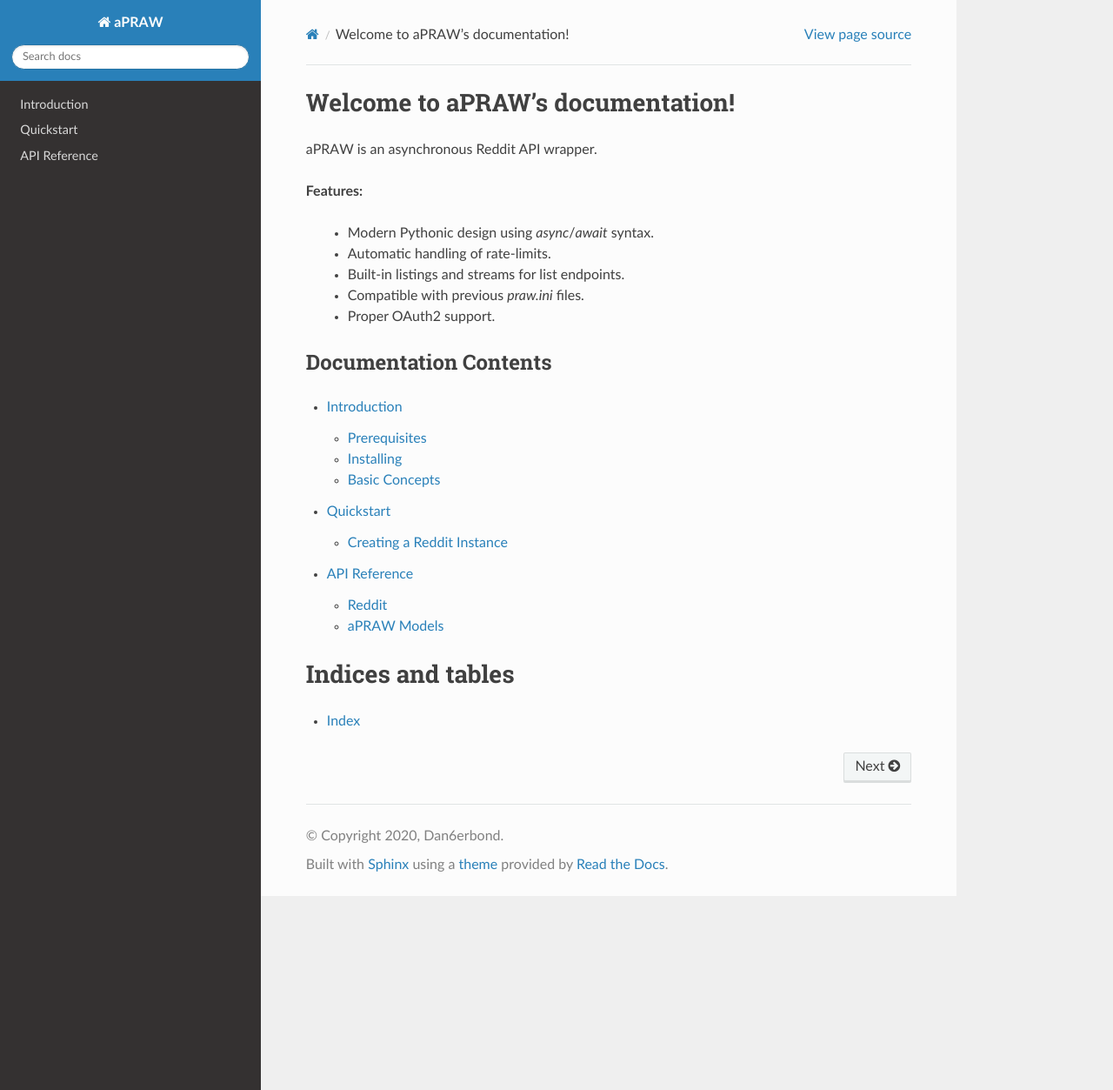
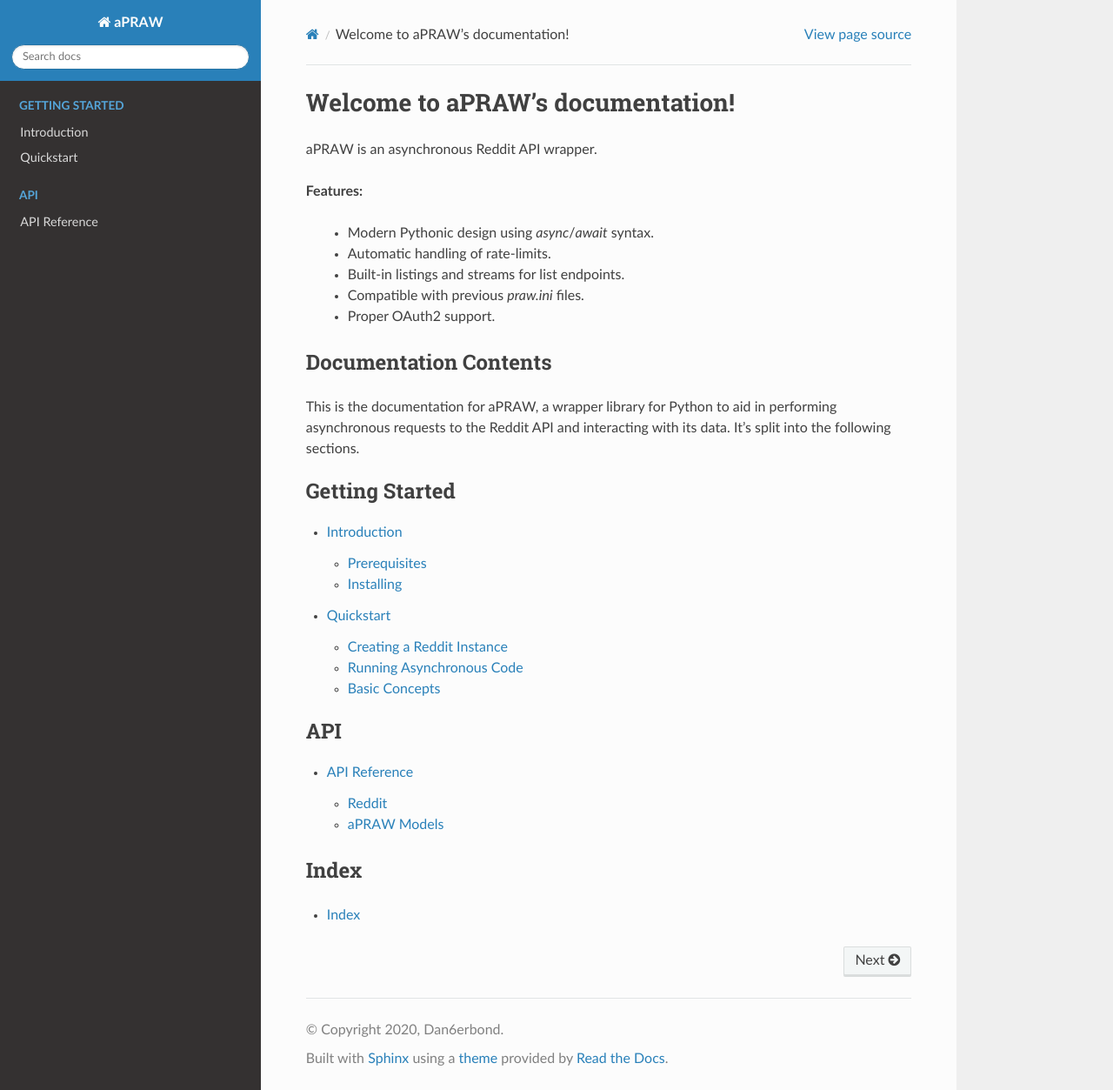
Before and after one commit to Dan6erbond/aPRAW, a Sphinx documentation site: the page built from docs/index.rst, in a window 1280 px wide and 1253 px high. Shown: the whole window at 87% size. Built offline with Sphinx 7.4.7 and the Read the Docs theme 2.0.0, drawn with Linux system fonts in a browser that asks for light colours.

Commit message:
Restructure documentation
Separate into sections "Getting Started" and "API".

```diff
--- a/docs/index.rst
+++ b/docs/index.rst
@@ -19,16 +19,23 @@
 Documentation Contents
 ----------------------
 
+This is the documentation for aPRAW, a wrapper library for Python to aid in performing asynchronous requests to the Reddit API and interacting with its data.
+It's split into the following sections.
+
 .. toctree::
    :maxdepth: 2
+   :caption: Getting Started
 
-   intro
-   quickstart
-   api
+   getting_started/intro
+   getting_started/quickstart
 
+.. toctree::
+   :maxdepth: 2
+   :caption: API
 
+   api/index
 
-Indices and tables
-==================
+Index
+-----
 
 * :ref:`genindex`
```
Also changed, not shown: docs/getting_started/intro.rst (added, +20 -0 lines), docs/getting_started/quickstart.rst (added, +125 -0 lines), docs/intro.rst (deleted, +0 -36 lines), docs/quickstart.rst (deleted, +0 -39 lines), docs/api/index.rst (renamed from docs/api.rst), docs/api/models/index.rst (renamed from docs/models/index.rst), docs/api/models/subreddit/index.rst (renamed from docs/models/subreddit/index.rst), docs/api/models/subreddit/subreddit.rst (renamed from docs/models/subreddit/subreddit.rst), docs/api/models/subreddit/subreddit_moderation.rst (renamed from docs/models/subreddit/subreddit_moderation.rst), docs/api/models/subreddit/subreddit_modmail.rst (renamed from docs/models/subreddit/subreddit_modmail.rst), docs/api/reddit/index.rst (renamed from docs/reddit/index.rst).
